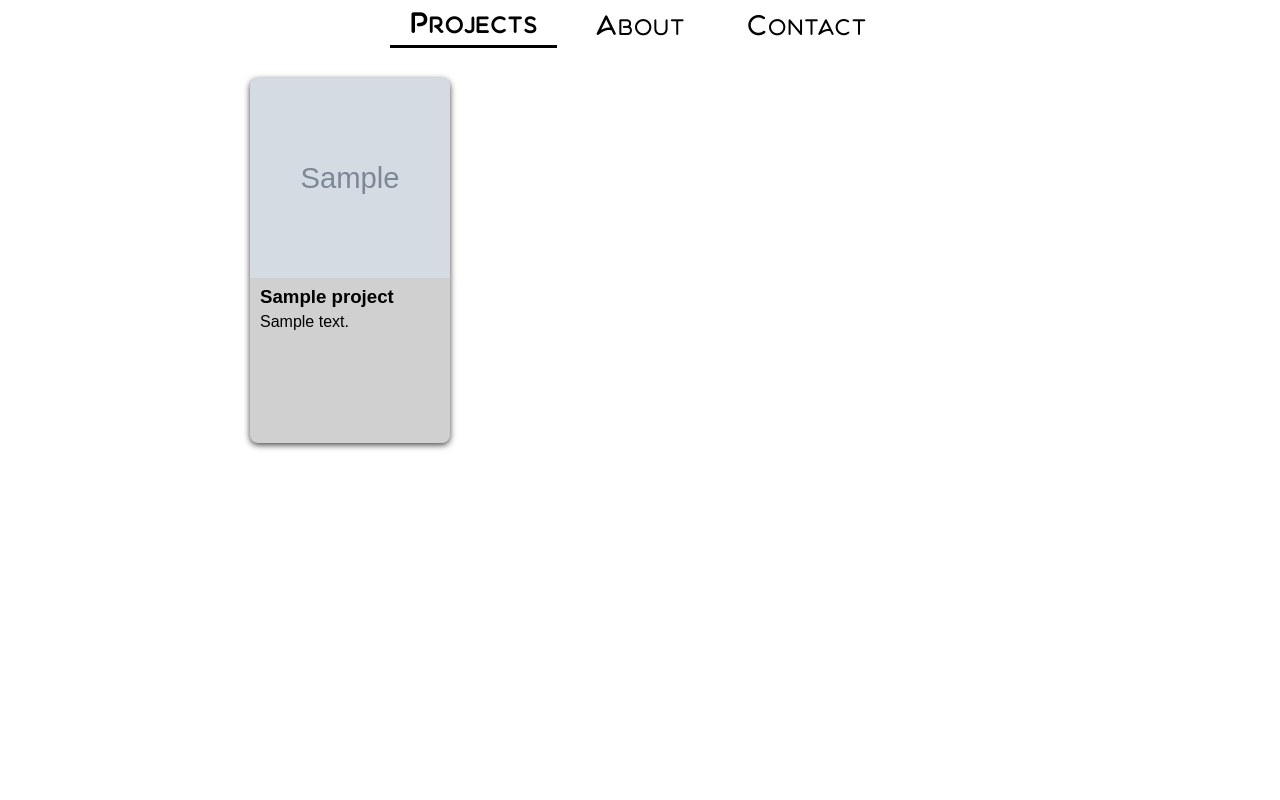
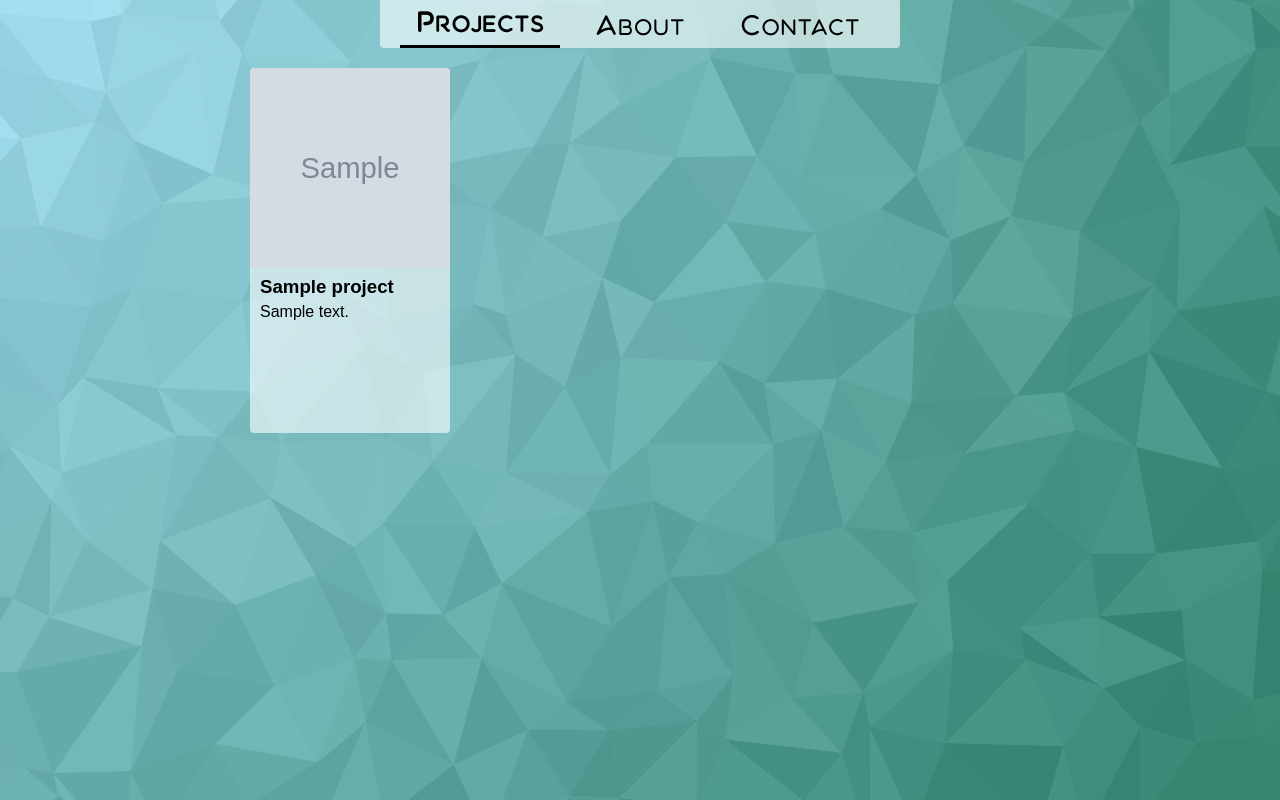
Before and after one commit to jaminthorns/Portfolio-Website, a Django app: page /projects/ in a window 1280 px wide. Run offline with Django 3.2, Linux system fonts and the light colour scheme; tables that the repository leaves empty hold one stand-in row (values such as "Sample post"); grey boxes marked "Sample" are stand-in pictures; some libraries are stand-ins or nearby versions.

Commit message:
Triangles and smooth styling

```diff
--- a/portfolio/about/static/scss/about.scss
+++ b/portfolio/about/static/scss/about.scss
@@ -1,5 +1,7 @@
 @import 'base';
 
 .about-text {
-    margin-top: 48px;
+    padding: 36px;
+    border-radius: 4px 4px 0 0;
+    background-color: rgba(#FFFFFF, 0.6);
 }
--- a/portfolio/about/templates/about/about.html
+++ b/portfolio/about/templates/about/about.html
@@ -3,6 +3,7 @@
 
 
 {% block head %}
+<title>About</title>
 <link rel="stylesheet" type="text/css" href="{% static "css/about.css" %}">
 {% endblock %}
 
--- a/portfolio/contact/static/scss/contact.scss
+++ b/portfolio/contact/static/scss/contact.scss
@@ -18,8 +18,7 @@
     .contact-input {
         padding: 8px;
         margin: 4px 0;
-        color: #606060;
-        background-color: #E0E0E0;
+        background-color: rgba(#FFFFFF, 0.75);
         border-radius: 4px;
         transition: background-color 0.25s ease;
 
@@ -32,7 +31,7 @@
         }
 
         &:focus {
-            background-color: #808080;
+            background-color: rgba(#808080, 0.75);
             color: #FFFFFF;
 
             @include placeholder {
--- a/portfolio/contact/templates/contact/contact.html
+++ b/portfolio/contact/templates/contact/contact.html
@@ -3,6 +3,7 @@
 
 
 {% block head %}
+<title>Contact</title>
 <link rel="stylesheet" type="text/css" href="{% static "css/contact.css" %}">
 {% endblock %}
 
--- a/portfolio/projects/static/css/projects.css
+++ b/portfolio/projects/static/css/projects.css
@@ -46,9 +46,19 @@ table {
 @font-face {
   font-family: 'Aquatico';
   src: url("/static/font/Aquatico-Regular.otf"); }
+body {
+  overflow-y: scroll; }
+
+#background {
+  position: fixed;
+  z-index: -10; }
+
 .header {
-  width: 500px;
-  margin: 0 auto 20px auto; }
+  width: 480px;
+  margin: 0 auto 20px auto;
+  padding: 0 20px;
+  border-radius: 0 0 4px 4px;
+  background-color: rgba(255, 255, 255, 0.6); }
   .header .sections {
     display: flex;
     flex-direction: row;
@@ -56,39 +66,48 @@ table {
     .header .sections .section {
       flex: 1;
       display: flex;
-      text-decoration: none; }
+      text-decoration: none;
+      transition: transform 0.25s ease; }
       .header .sections .section.current {
-        border-style: solid;
-        border-bottom-width: 3px;
         font-weight: bold; }
+        body.js .header .sections .section.current {
+          transform: translateY(-3px); }
+        body:not(.js) .header .sections .section.current {
+          border-style: solid;
+          border-bottom-width: 3px; }
       .header .sections .section span {
         margin: auto;
-        transition: transform 0.25s ease;
         font-size: 1.25em;
         font-family: Aquatico; }
         .header .sections .section span em {
           font-size: 1.25em;
           font-family: Aquatico; }
-      .header .sections .section:hover > span {
-        transform: translateY(-4px); }
+  body.js .header #current {
+    position: absolute;
+    top: 45px;
+    width: 160px;
+    height: 3px;
+    background-color: #000000; }
+    body.js .header #current:not(.notransition) {
+      transition: transform 0.25s ease; }
 
 .content {
   max-width: 800px;
-  margin: auto; }
+  margin: auto;
+  transition: transform 0.25s ease, opacity 0.25s ease; }
+  .content.hidden {
+    transform: translateY(25px);
+    opacity: 0; }
 
 .button {
-  transition: box-shadow 0.1s ease, transform 0.1s ease, background-color 0.1s ease;
-  background-color: #D0D0D0;
-  box-shadow: 0 2px 6px rgba(0, 0, 0, 0.75);
+  transition: background-color 0.1s ease, opacity 0.1s ease;
+  background-color: rgba(255, 255, 255, 0.6);
   cursor: pointer; }
   .button:hover {
-    transform: translateY(-1px);
-    background-color: #F0F0F0;
-    box-shadow: 0 3px 8px rgba(0, 0, 0, 0.75); }
+    background-color: rgba(255, 255, 255, 0.9); }
   .button:active {
-    transform: translateY(2px);
-    background-color: #C0C0C0;
-    box-shadow: 0 0 4px rgba(0, 0, 0, 0.75); }
+    background-color: rgba(255, 255, 255, 0.5);
+    opacity: 0.75; }
 
 .markdown {
   line-height: 1.5em; }
@@ -135,6 +154,9 @@ table {
     border: 0;
     margin: 1em 0;
     border-top: 2px solid #D0D0D0; }
+
+.notransition {
+  transition: none; }
 
 html, body, div, span, applet, object, iframe,
 h1, h2, h3, h4, h5, h6, p, blockquote, pre,
@@ -184,9 +206,19 @@ table {
 @font-face {
   font-family: 'Aquatico';
   src: url("/static/font/Aquatico-Regular.otf"); }
+body {
+  overflow-y: scroll; }
+
+#background {
+  position: fixed;
+  z-index: -10; }
+
 .header {
-  width: 500px;
-  margin: 0 auto 20px auto; }
+  width: 480px;
+  margin: 0 auto 20px auto;
+  padding: 0 20px;
+  border-radius: 0 0 4px 4px;
+  background-color: rgba(255, 255, 255, 0.6); }
   .header .sections {
     display: flex;
     flex-direction: row;
@@ -194,39 +226,48 @@ table {
     .header .sections .section {
       flex: 1;
       display: flex;
-      text-decoration: none; }
+      text-decoration: none;
+      transition: transform 0.25s ease; }
       .header .sections .section.current {
-        border-style: solid;
-        border-bottom-width: 3px;
         font-weight: bold; }
+        body.js .header .sections .section.current {
+          transform: translateY(-3px); }
+        body:not(.js) .header .sections .section.current {
+          border-style: solid;
+          border-bottom-width: 3px; }
       .header .sections .section span {
         margin: auto;
-        transition: transform 0.25s ease;
         font-size: 1.25em;
         font-family: Aquatico; }
         .header .sections .section span em {
           font-size: 1.25em;
           font-family: Aquatico; }
-      .header .sections .section:hover > span {
-        transform: translateY(-4px); }
+  body.js .header #current {
+    position: absolute;
+    top: 45px;
+    width: 160px;
+    height: 3px;
+    background-color: #000000; }
+    body.js .header #current:not(.notransition) {
+      transition: transform 0.25s ease; }
 
 .content {
   max-width: 800px;
-  margin: auto; }
+  margin: auto;
+  transition: transform 0.25s ease, opacity 0.25s ease; }
+  .content.hidden {
+    transform: translateY(25px);
+    opacity: 0; }
 
 .button {
-  transition: box-shadow 0.1s ease, transform 0.1s ease, background-color 0.1s ease;
-  background-color: #D0D0D0;
-  box-shadow: 0 2px 6px rgba(0, 0, 0, 0.75);
+  transition: background-color 0.1s ease, opacity 0.1s ease;
+  background-color: rgba(255, 255, 255, 0.6);
   cursor: pointer; }
   .button:hover {
-    transform: translateY(-1px);
-    background-color: #F0F0F0;
-    box-shadow: 0 3px 8px rgba(0, 0, 0, 0.75); }
+    background-color: rgba(255, 255, 255, 0.9); }
   .button:active {
-    transform: translateY(2px);
-    background-color: #C0C0C0;
-    box-shadow: 0 0 4px rgba(0, 0, 0, 0.75); }
+    background-color: rgba(255, 255, 255, 0.5);
+    opacity: 0.75; }
 
 .markdown {
   line-height: 1.5em; }
@@ -274,6 +315,9 @@ table {
     margin: 1em 0;
     border-top: 2px solid #D0D0D0; }
 
+.notransition {
+  transition: none; }
+
 .project-detail {
   height: 100%;
   max-width: 600px;
@@ -285,7 +329,7 @@ table {
   top: 0;
   left: 0;
   right: 0;
-  background-color: white;
+  background-color: #FFFFFF;
   box-sizing: border-box;
   display: flex;
   flex-direction: column; }
@@ -357,8 +401,8 @@ table {
   display: inline-flex;
   flex-direction: column;
   overflow: hidden;
-  margin: 10px;
-  border-radius: 8px; }
+  margin: 0 10px 20px 10px;
+  border-radius: 4px; }
   .projects .project .image {
     width: 100%;
     height: 200px;
--- a/portfolio/projects/static/scss/_project_detail.scss
+++ b/portfolio/projects/static/scss/_project_detail.scss
@@ -14,7 +14,7 @@ $project-detail-width: 600px;
     top: 0;
     left: 0;
     right: 0;
-    background-color: white;
+    background-color: #FFFFFF;
     box-sizing: border-box;
     display: flex;
     flex-direction: column;
--- a/portfolio/projects/static/scss/projects.scss
+++ b/portfolio/projects/static/scss/projects.scss
@@ -13,8 +13,8 @@ $project-image-height: 200px;
         display: inline-flex;
         flex-direction: column;
         overflow: hidden;
-        margin: 10px;
-        border-radius: 8px;
+        margin: 0 10px 20px 10px;
+        border-radius: 4px;
 
         .image {
             width: 100%;
--- a/portfolio/projects/templates/projects/projects.html
+++ b/portfolio/projects/templates/projects/projects.html
@@ -2,6 +2,7 @@
 {% load staticfiles %}
 
 {% block head %}
+<title>Projects</title>
 <link rel="stylesheet" type="text/css" href="{% static "css/projects.css" %}">
 <link rel="stylesheet" type="text/css" href="{% static "css/nanoscroller.css" %}">
 <script src="{% static "js/jquery.nanoscroller.min.js" %}"></script>
--- /dev/null
+++ b/portfolio/static/js/page.js
@@ -0,0 +1,78 @@
+$(document).ready(function() {
+    $('body').addClass('js');
+    document.title = $('.sections .current').attr('title');
+    move_current(false);
+
+    $('body').on('click', '.section', click_section);
+    $('body').on('transitionend', '.section', change_section);
+    $(window).on('popstate', pop_section);
+
+    var triangles = new Triangles($('#background')[0], $('.sections')[0], 75, 2, 0.4, 10, 0.15, 25);
+});
+
+function click_section(event) {
+    var target = $(event.currentTarget);
+
+    if (!target.hasClass('current'))
+        start_change_section(target, true);
+
+    return false;
+}
+
+function pop_section(event) {
+    start_change_section($('[href="' + window.location.pathname + '"]'), false);
+}
+
+function start_change_section(section, push) {
+    $('.content').addClass('hidden');
+    // Change section title
+    document.title = section.attr('title');
+    // Change current section
+    $('.section').removeClass('current');
+    section.addClass('current');
+    move_current(true);
+    // Push state
+    if (push) window.history.pushState({}, document.title, section.attr('href'));
+}
+
+function change_section(event) {
+    if (event.currentTarget == $('.sections .current')[0]) {
+        $.ajax($(event.currentTarget).attr('href'))
+        .done(function(page_html) {
+            var page = $(page_html);
+            var urls = {'SCRIPT': 'src', 'LINK': 'href'};
+
+            // Get scripts and links that are not already in head
+            var head = page.filter('script, link').filter(function (index, element) {
+                var tag = element.tagName;
+                var url = $(element).attr(urls[tag]);
+
+                // Check if script or link already exists in head
+                return $('head [' + urls[tag] +'="' + url + '"]').length == 0;
+            });
+
+            // Load new scripts and links
+            $('head').append(head);
+            // Load content
+            $('.content').empty();
+            $('.content').append(page.filter('.content').children());
+            $('.content').removeClass('hidden');
+        });
+    }
+}
+
+function move_current(animate) {
+    var section = $('.sections .current');
+    var current = $('#current');
+    var translate = section.offset().left - section.parent().offset().left;
+
+    if (!animate) current.addClass('notransition');
+
+    current.css('transform', 'translateX(' + translate + 'px)');
+
+    if (!animate)
+    {
+        current[0].offsetHeight;
+        current.removeClass('notransition');
+    }
+}
--- a/portfolio/static/js/section_switch.js
+++ /dev/null
@@ -1,36 +0,0 @@
-$(document).ready(function() {
-    $('body').on('click', '.section', switch_section);
-});
-
-function switch_section(event) {
-    var target = $(event.currentTarget);
-
-    if (!target.hasClass('current')) {
-        $.ajax(target.attr('href'))
-        .done(function(section_html) {
-            var section = $(section_html);
-            var urls = {'SCRIPT': 'src', 'LINK': 'href'};
-
-            // Get scripts and links that are not already in head
-            var head = section.filter('script, link').filter(function (index, element) {
-                var tag = element.tagName;
-                var url = $(element).attr(urls[tag]);
-
-                // Check if script or link already exists in head
-                return $('head [' + urls[tag] +'="' + url + '"]').length == 0;
-            });
-
-            // Load new scripts and links
-            $('head').append(head);
-            // Load content
-            $('.content').replaceWith(section.filter('.content'));
-            // Change URL
-            history.pushState({}, document.title, target.attr('href'));
-            // Change current section
-            $('.section').removeClass('current');
-            target.addClass('current');
-        });
-    }
-
-    return false;
-}
--- /dev/null
+++ b/portfolio/static/js/triangles.js
@@ -0,0 +1,244 @@
+function Triangles(canvas, click, size, bleed, spread, color_range, morph_speed, circle_speed) {
+    var that = this;
+
+    this.canvas = canvas;
+    this.size = size;
+    this.bleed = bleed;
+    this.spread = spread;
+    this.color_range = color_range;
+    this.morph_speed = morph_speed;
+    this.circle_speed = circle_speed;
+    this.context = this.canvas.getContext('2d');
+
+    // Morph triangles on click
+    click.addEventListener('click', function(event) { that.morph(event) });
+    // Resize canvas on window resize
+    window.addEventListener('resize', function(event) { that.reset() });
+
+    this.reset();
+
+    window.requestAnimationFrame(function() { that.draw(); });
+}
+
+Triangles.prototype = {
+
+    reset: function() {
+        this.points = {};
+        this.triangles = [];
+        this.circle = new Circle(0, 0, 0);
+        this.circle.r = 1;
+
+        this.make_points();
+        this.make_triangles();
+
+        // Initially randomize triangles
+        this.randomize();
+        for (var i in this.points) this.points[i].step(1, 1);
+
+        // Resize canvas
+        this.canvas.width = window.innerWidth;
+        this.canvas.height = window.innerHeight;
+    },
+
+    draw: function() {
+        if (this.circle.r != this.circle.dest_r) {
+            this.clear();
+
+            for (var i in this.points) {
+                if (this.circle.point_in(this.points[i]))
+                    this.points[i].step(this.morph_speed, 0.1);
+            }
+
+            for (var i in this.triangles)
+                this.triangles[i].draw(this.context);
+
+            this.circle.step(this.circle_speed);
+        }
+
+        var that = this;
+        window.requestAnimationFrame(function() { that.draw(); });
+    },
+
+    make_points: function() {
+        var width = window.innerWidth;
+        var height = window.innerHeight;
+        var max_x = Math.floor(width / this.size) + this.bleed + 1;
+        var max_y = Math.floor(height / this.size) + this.bleed + 1;
+
+        for (y = -this.bleed; y < max_y; y++) {
+            for (x = -this.bleed; x < max_x; x++) {
+                this.points[[x, y]] = new Point(x * this.size + (y % 2 ? this.size / 2 : 0), y * this.size);
+            }
+        }
+    },
+
+    make_triangles: function() {
+        var width = window.innerWidth;
+        var height = window.innerHeight;
+        var max_x = Math.floor(width / this.size) + this.bleed;
+        var max_y = Math.floor(height / this.size) + this.bleed;
+        var gradient = this.make_gradient();
+        var t1, t2;
+
+        for (y = -this.bleed; y < max_y; y++) {
+            for (x = -this.bleed; x < max_x; x++) {
+                t1 = new Triangle(this.points[[x, y]],
+                                  this.points[y % 2 ? [x + 1, y + 1] : [x + 1, y]],
+                                  this.points[[x, y + 1]]);
+                t2 = new Triangle(this.points[[x + 1, y]],
+                                  this.points[y % 2 ? [x, y] : [x, y + 1]],
+                                  this.points[[x + 1, y + 1]]);
+
+                t1.color = this.get_color(gradient, t1, this.size, this.bleed);
+                t2.color = this.get_color(gradient, t2, this.size, this.bleed);
+
+                this.triangles.push(t1, t2);
+            }
+        }
+    },
+
+    make_gradient: function() {
+        // Create canvas for gradient
+        var canvas_g = document.createElement('canvas');
+        var context_g = canvas_g.getContext('2d');
+
+        // Set size to account for overfill
+        canvas_g.width = window.innerWidth + (this.size * this.bleed * 2);
+        canvas_g.height = window.innerHeight + (this.size * this.bleed * 2);
+
+        var gradient = context_g.createRadialGradient(0, 0, 0, 0, 0, canvas_g.width * 1.5);
+        gradient.addColorStop(0, '#B0E8FF');
+        gradient.addColorStop(1, '#005A34');
+
+        context_g.fillStyle = gradient;
+        context_g.fillRect(0, 0, canvas_g.width, canvas_g.height);
+
+        return {canvas: canvas_g,
+                data: context_g.getImageData(0, 0, canvas_g.width, canvas_g.height).data};
+    },
+
+    get_color: function(gradient, triangle) {
+        var center = triangle.center();
+        var offset = this.size * this.bleed;
+        var i = (Math.floor(center.x) + offset + ((Math.floor(center.y) + offset) * gradient.canvas.width)) * 4;
+
+        // Randomize colors
+        var rand = Math.floor((Math.random() * this.color_range * 2) - this.color_range);
+
+        var d = gradient.data;
+        return 'rgb(' + (d[i] + rand) + ',' + (d[i + 1] + rand) + ',' + (d[i + 2] + rand) + ')';
+    },
+
+    morph: function(event) {
+        this.circle = new Circle(event.pageX, event.pageY, 0);
+        this.circle.set_dest(Math.max(window.innerWidth, window.innerHeight) * 1.5);
+
+        this.randomize();
+    },
+
+    randomize: function() {
+        var range = this.size * this.spread;
+        var rand_x, rand_y;
+
+        for (var i in this.points) {
+            rand_x = (Math.random() * (range * 2)) - range + this.points[i].orig_x;
+            rand_y = (Math.random() * (range * 2)) - range + this.points[i].orig_y;
+            this.points[i].set_dest(rand_x, rand_y);
+        }
+    },
+
+    clear: function() {
+        this.context.clearRect(0, 0, this.canvas.width, this.canvas.height);
+    },
+};
+
+function Point(x, y) {
+    this.x = this.orig_x = this.dest_x = x;
+    this.y = this.orig_y = this.dest_y = y;
+}
+
+Point.prototype = {
+    set: function(x, y) {
+        this.x = x;
+        this.y = y;
+    },
+
+    set_dest: function(dest_x, dest_y) {
+        this.dest_x = dest_x;
+        this.dest_y = dest_y;
+    },
+
+    draw: function(context, size) {
+        context.fillRect(this.x - (size / 2), this.y - (size / 2), size, size);
+    },
+
+    step: function(step, thresh) {
+        var diff_x = (this.dest_x - this.x);
+        var diff_y = (this.dest_y - this.y);
+
+        var new_x = Math.abs(diff_x) > thresh ? diff_x * step + this.x : this.dest_x;
+        var new_y = Math.abs(diff_y) > thresh ? diff_y * step + this.y : this.dest_y;
+
+        this.set(new_x, new_y);
+    },
+};
+
+
+function Triangle(p1, p2, p3, color) {
+    this.p1 = p1;
+    this.p2 = p2;
+    this.p3 = p3;
+    this.color = color;
+}
+
+Triangle.prototype = {
+    draw: function(context) {
+        context.fillStyle = this.color;
+        context.strokeStyle = this.color;
+        context.beginPath();
+        context.moveTo(this.p1.x, this.p1.y);
+        context.lineTo(this.p2.x, this.p2.y);
+        context.lineTo(this.p3.x, this.p3.y);
+        context.lineTo(this.p1.x, this.p1.y);
+        context.stroke();
+        context.fill();
+    },
+
+    center: function() {
+        var x = (this.p1.x + this.p2.x + this.p3.x) / 3;
+        var y = (this.p1.y + this.p2.y + this.p3.y) / 3;
+        return new Point(x, y);
+    },
+};
+
+
+function Circle(x, y, r) {
+    this.x = x;
+    this.y = y;
+    this.r = this.dest_r = r;
+}
+
+Circle.prototype = {
+    set: function(r) {
+        this.r = r;
+    },
+
+    set_dest: function(dest_r) {
+        this.dest_r = dest_r;
+    },
+
+    draw: function(context) {
+        context.beginPath();
+        context.arc(this.x, this.y, this.r, 0, 2 * Math.PI);
+        context.stroke();
+    },
+
+    step: function(step) {
+        var new_r = this.r + step;
+        this.set(new_r <= this.dest_r ? new_r : this.dest_r);
+    },
+
+    point_in: function(p) {
+        return Math.pow(p.x - this.x, 2) + Math.pow(p.y - this.y, 2) < Math.pow(this.r, 2);
+    },
+};
--- a/portfolio/templates/base.html
+++ b/portfolio/templates/base.html
@@ -4,20 +4,24 @@
 <html>
 
 <head>
-    <title>Portfolio</title>
     <script src="https://ajax.googleapis.com/ajax/libs/jquery/2.1.4/jquery.min.js"></script>
-    <script src="{% static "js/section_switch.js" %}"></script>
+    <script src="{% static "js/triangles.js" %}"></script>
+    <script src="{% static "js/page.js" %}"></script>
     {% block head %}
     {% endblock %}
 </head>
 
 <body>
+    <canvas id="background"></canvas>
+
     <div class="header">
         <ul class="sections">
-            <a class="section {% block current-projects %}{% endblock %}" href="{% url 'projects' %}"><span><em>P</em>rojects</span></a>
-            <a href="{% url 'about' %}" class="section {% block current-about %}{% endblock %}"><span><em>A</em>bout</span></a>
-            <a href="{% url 'contact' %}" class="section {% block current-contact %}{% endblock %}"><span><em>C</em>ontact</span></a>
+            <a title="Projects" class="section {% block current-projects %}{% endblock %}" href="{% url 'projects' %}"><span><em>P</em>rojects</span></a>
+            <a title="About" class="section {% block current-about %}{% endblock %}" href="{% url 'about' %}"><span><em>A</em>bout</span></a>
+            <a title="Contact" class="section {% block current-contact %}{% endblock %}" href="{% url 'contact' %}"><span><em>C</em>ontact</span></a>
         </ul>
+
+        <div id="current"></div>
     </div>
 
     <div class="content">
```
Also changed, not shown: portfolio/about/static/css/about.css (+43 -19 lines), portfolio/about/static/txt/about_text.txt (+9 -3 lines), portfolio/contact/static/css/contact.css (+42 -21 lines), portfolio/static/scss/_base.scss (+46 -22 lines), 3 other files.
